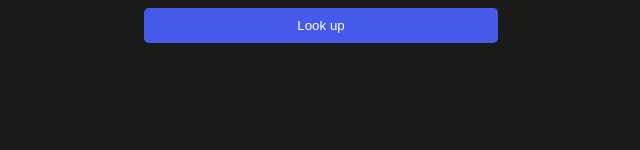
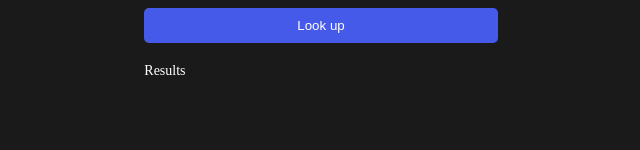
Before and after one commit to jeanljh/ordinal-inscription-lookup, a React (Create React App) app: page / in a window 1280 px wide. Shown: the part 150-300 px from the top of the page, without its empty margins (319-959 px from the left). Built offline with nearby package versions, Linux system fonts and the light colour scheme.

Commit message:
fix results header  position

```diff
--- a/src/App.js
+++ b/src/App.js
@@ -49,11 +49,11 @@ const App = () => {
         onChange={(e) => setBitcoinAddress(e.target.value)}
       />
       <button onClick={handleLookup}>Look up</button>
+      <h2>Results</h2>
       <div>
         {
           searching ? <div className='status'>Searching...</div> :
-          searchPerformed && results.length > 0 && <h2>Results</h2>
-          && results.map((inscriptionId, index) =>
+          searchPerformed && results.length > 0 && results.map((inscriptionId, index) =>
             <div
               className={`group ${clicked === index ? 'clicked' : ''}`}
               key={index}
```
